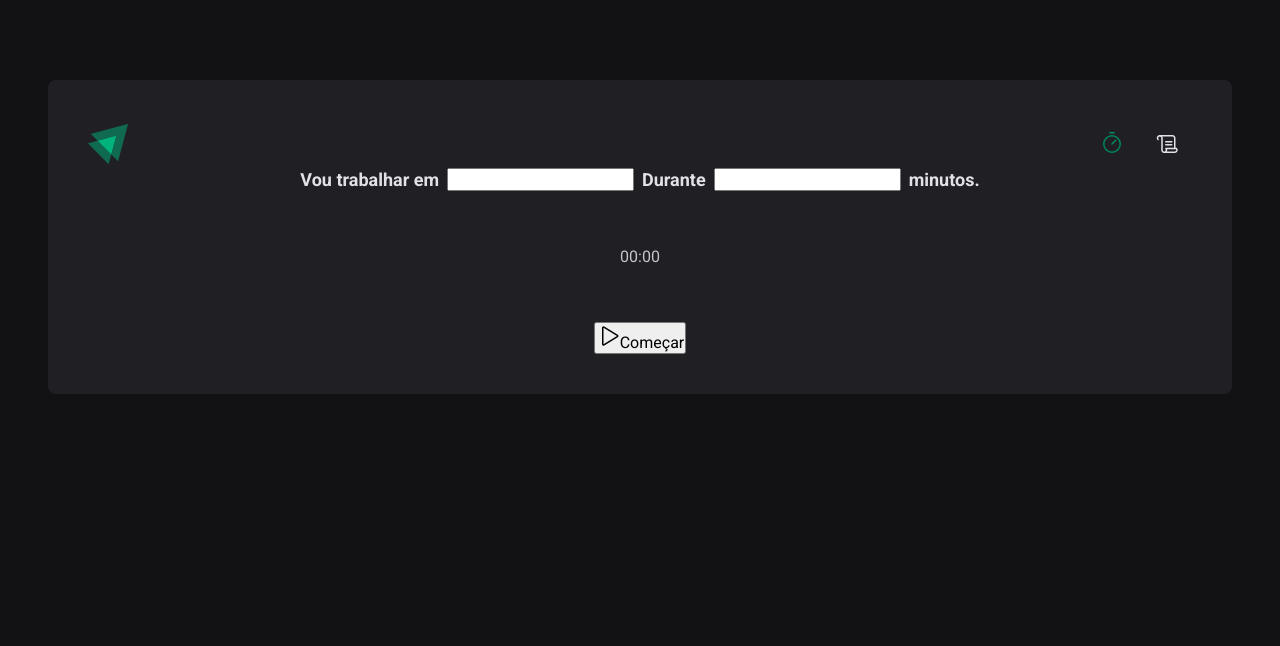
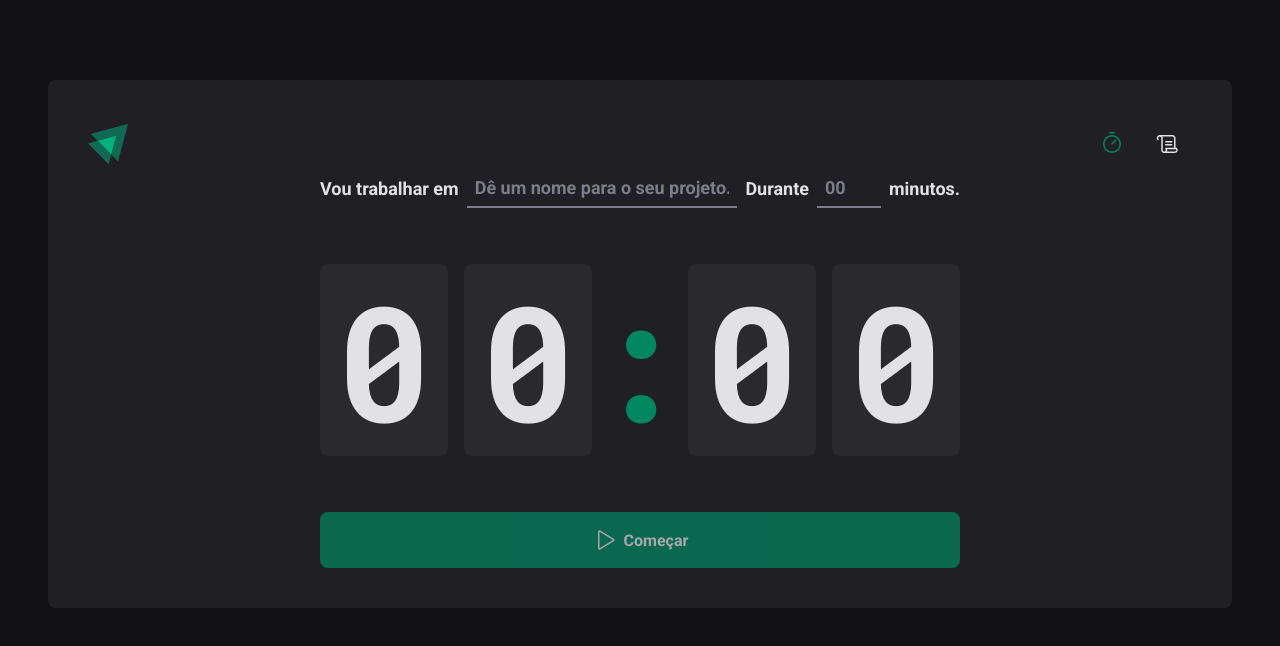
Before and after one commit to MuriloNSantos17/ROCKET-SEAT-IGNITE, a React (Vite) app in the folder aulas/02-ignite-timer/: page / in a window 1280 px wide. Shown: the top 646 px of the page. Built offline with nearby package versions, Linux system fonts and the light colour scheme.

Commit message:
Commit home

```diff
--- a/aulas/02-ignite-timer/src/pages/Home/index.tsx
+++ b/aulas/02-ignite-timer/src/pages/Home/index.tsx
@@ -1,29 +1,55 @@
 import { Play } from 'phosphor-react'
-import { HomerContainer, FormContainer, CountDownContainer } from './style'
+import {
+  StartCountDownButton,
+  CountDownContainer,
+  MinutsAmountInput,
+  HomerContainer,
+  FormContainer,
+  Separator,
+  TaskInput,
+} from './style'
+
 export function Home() {
   return (
     <HomerContainer>
       <form action="">
         <FormContainer>
           <label htmlFor="task"> Vou trabalhar em</label>
-          <input id="task" type="text"></input>
+          <TaskInput
+            id="task"
+            type="text"
+            placeholder="Dê um nome para o seu projeto."
+            list="task-suggestions"
+          />
+          <datalist id="task-suggestions">
+            <option value="Projeto 1" />
+            <option value="Projeto 2" />
+            <option value="Projeto 3" />
+          </datalist>
           <label htmlFor="minutesAmount">Durante</label>
-          <input type="number" id="minutesAmount" />
+          <MinutsAmountInput
+            type="number"
+            id="minutesAmount"
+            placeholder="00"
+            step={5}
+            min={5}
+            max={60}
+          />
           <span>minutos.</span>
         </FormContainer>
 
         <CountDownContainer>
           <span>0</span>
           <span>0</span>
-          <span>:</span>
+          <Separator>:</Separator>
           <span>0</span>
           <span>0</span>
         </CountDownContainer>
 
-        <button type="submit">
+        <StartCountDownButton disabled type="submit">
           <Play size={24} />
           Começar
-        </button>
+        </StartCountDownButton>
       </form>
     </HomerContainer>
   )
--- a/aulas/02-ignite-timer/src/pages/Home/style.ts
+++ b/aulas/02-ignite-timer/src/pages/Home/style.ts
@@ -26,5 +26,83 @@ export const FormContainer = styled.div`
   font-weight: bold;
   flex-wrap: wrap;
 `
+const BaseInput = styled.input`
+  background: transparent;
+  height: 2.5rem;
+  border: 0;
+  border-bottom: 2px solid ${(props) => props.theme['gray-500']};
+  font-weight: bold;
+  font-size: inherit;
+  padding: 0 0.5rem;
+  color: ${(props) => props.theme['gray-100']};
 
-export const CountDownContainer = styled.div``
+  &&::placeholder {
+    color: ${(props) => props.theme['gray-500']};
+  }
+
+  &:focus {
+    box-shadow: none;
+    border-color: ${(props) => props.theme['green-500']};
+  }
+`
+
+export const TaskInput = styled(BaseInput)`
+  flex: 1;
+  &::-webkit-calendar-picker-indicator {
+    display: none !important;
+  }
+`
+
+export const MinutsAmountInput = styled(BaseInput)`
+  width: 4rem;
+`
+
+export const CountDownContainer = styled.div`
+  font-family: 'Roboto Mono', monospace;
+  font-size: 10rem;
+  line-height: 8rem;
+  color: ${(props) => props.theme['gray-100']};
+  display: flex;
+  gap: 1rem;
+
+  span {
+    background: ${(props) => props.theme['gray-700']};
+    padding: 2rem 1rem;
+    border-radius: 8px;
+  }
+`
+
+export const Separator = styled.div`
+  padding: 2rem 0;
+  color: ${(props) => props.theme['green-500']};
+  width: 4rem;
+  overflow: hidden;
+  display: flex;
+  justify-content: center;
+`
+
+export const StartCountDownButton = styled.button`
+  width: 100%;
+  border: 0;
+  padding: 1rem;
+  border-radius: 8px;
+  display: flex;
+  align-items: center;
+  justify-content: center;
+
+  gap: 0.5rem;
+  font-weight: bold;
+
+  cursor: pointer;
+  background: ${(props) => props.theme['green-500']};
+  color: ${(props) => props.theme['gray-100']};
+
+  &:not(:disabled):hover {
+    background: ${(props) => props.theme['green-700']};
+  }
+
+  &:disabled {
+    opacity: 0.7;
+    cursor: not-allowed;
+  }
+`
```
